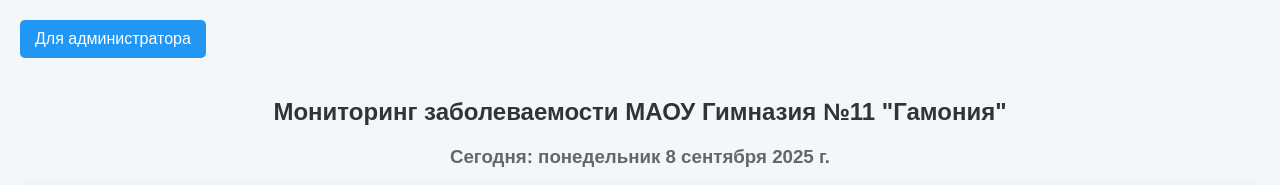
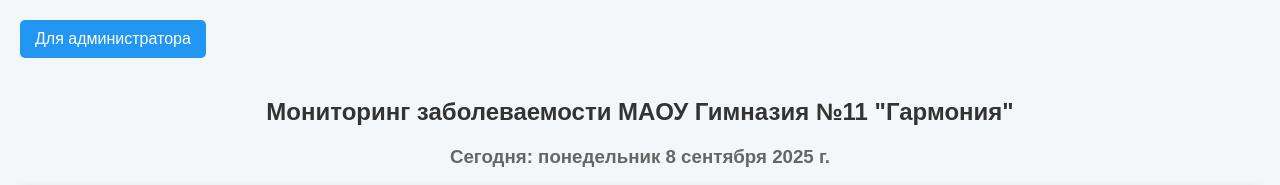
Before and after one commit to aleksandrkoshelev2000-cpu/monitoring.gitHub.io, a plain HTML site: page index.html in a window 1280 px wide. Shown: the top 185 px of the page. Drawn offline with Linux system fonts and the light colour scheme.

Commit message:
Update index.html

```diff
--- a/index.html
+++ b/index.html
@@ -120,7 +120,7 @@
 
 <button class="admin-button" onclick="openAdminPage()">Для администратора</button>
 
-<h2>Мониторинг заболеваемости МАОУ Гимназия №11 "Гамония"</h2>
+<h2>Мониторинг заболеваемости МАОУ Гимназия №11 "Гармония"</h2>
 <h3>Сегодня:
 <script language="javascript" type="text/javascript">
 // Текущая дата
```
